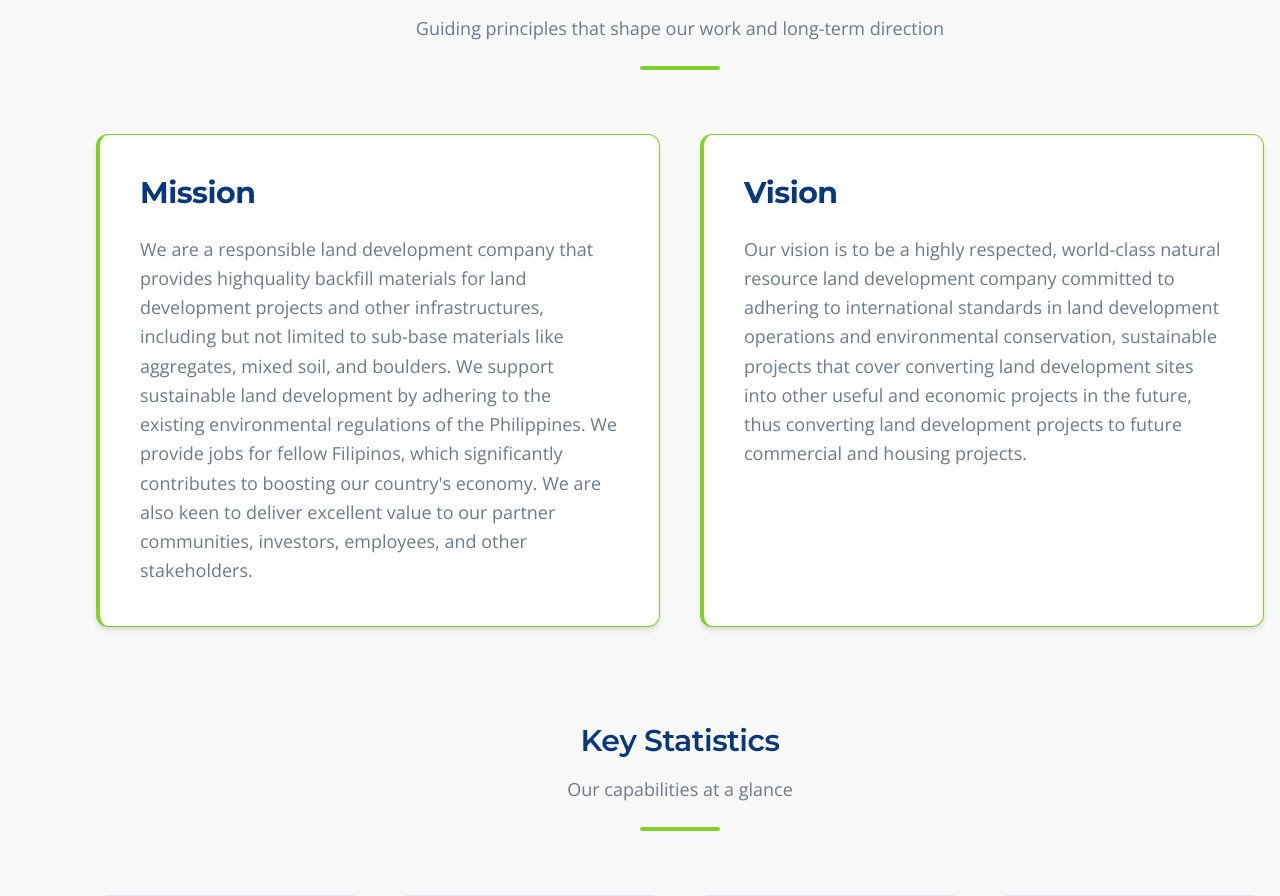
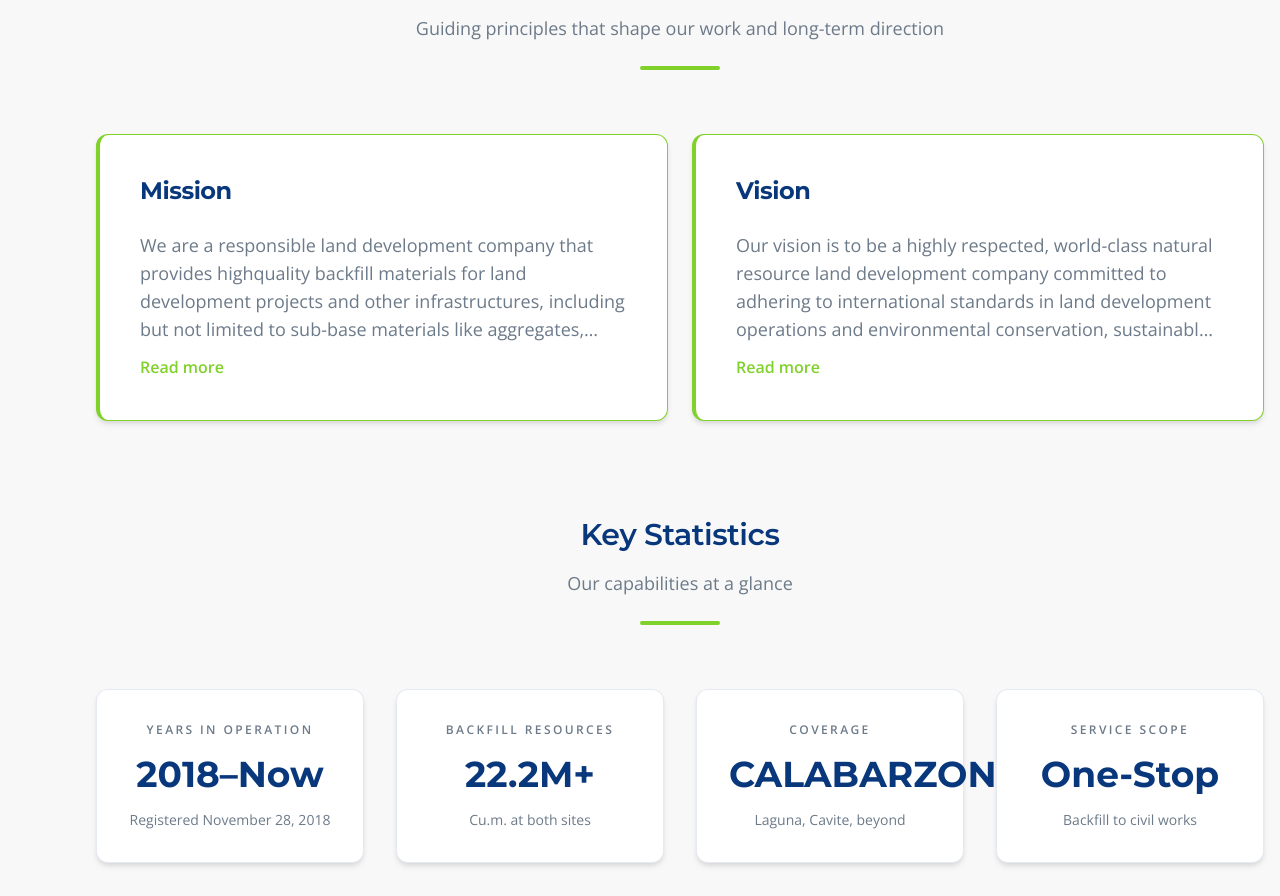
Before and after one commit to CarlAbigania/Cliberduche-Portfolio, a React (Vite) app: page / in a window 1280 px wide. Shown: the part 1660-2556 px from the top of the page. Built offline with nearby package versions, Linux system fonts and the light colour scheme.

Commit message:
add a readme that expands the card independently

```diff
--- a/src/components/AboutUs.jsx
+++ b/src/components/AboutUs.jsx
@@ -24,6 +24,14 @@ const AboutUs = () => {
       desc: 'Our vision is to be a highly respected, world-class natural resource land development company committed to adhering to international standards in land development operations and environmental conservation, sustainable projects that cover converting land development sites into other useful and economic projects in the future, thus converting land development projects to future commercial and housing projects.',
     },
   ];
+
+  // Local state for expanding/collapsing Mission & Vision descriptions
+  const [expanded, setExpanded] = React.useState(() => missionVision.map(() => false));
+  const toggleExpanded = (i) => setExpanded((prev) => {
+    const copy = [...prev];
+    copy[i] = !copy[i];
+    return copy;
+  });
 
   const coreValues = [
     {
@@ -105,27 +113,37 @@ const AboutUs = () => {
         </div>
 
         {/* Mission & Vision */}
-        <div className="mb-24">
-          <div className="text-center mb-16">
-            <h3 className="text-primary mb-4">
+        <div className="mb-12 md:mb-24">
+          <div className="text-center mb-12 md:mb-16">
+            <h3 className="text-primary mb-3 md:mb-4">
               Mission & Vision
             </h3>
-            <p className="text-gray text-lg max-w-2xl mx-auto">
+            <p className="text-gray text-base md:text-lg max-w-2xl mx-auto">
               Guiding principles that shape our work and long-term direction
             </p>
             <div className="section-title-underline"></div>
           </div>
 
-          <div className="grid grid-cols-1 lg:grid-cols-2 gap-10">
+          <div className="grid grid-cols-1 lg:grid-cols-2 gap-6 items-start">
             {missionVision.map((item, index) => (
               <div
                 key={index}
-                className="premium-card p-10 border-l-4 border-secondary"
+                className="premium-card p-6 md:p-10 border-l-4 border-secondary"
               >
-                <h4 className="text-2xl md:text-3xl font-mont font-bold text-primary mb-6">
+                <h4 className="text-xl md:text-2xl font-mont font-bold text-primary mb-4 md:mb-6">
                   {item.title}
                 </h4>
-                <p className="text-gray text-lg leading-relaxed">{item.desc}</p>
+                <p id={`mission-desc-${index}`} className={`text-gray text-base md:text-lg leading-tight ${expanded[index] ? '' : 'clamp-4'}`}>
+                  {item.desc}
+                </p>
+                <button
+                  onClick={() => toggleExpanded(index)}
+                  aria-expanded={expanded[index]}
+                  aria-controls={`mission-desc-${index}`}
+                  className="mt-3 inline-block text-secondary font-semibold hover:text-accent focus:outline-none"
+                >
+                  {expanded[index] ? 'Show less' : 'Read more'}
+                </button>
               </div>
             ))}
           </div>
--- a/src/index.css
+++ b/src/index.css
@@ -83,4 +83,12 @@
   .fade-in-left {
     animation: slideInLeft 0.6s ease-out;
   }
+
+  /* Clamp utility for long paragraphs (works without Tailwind plugin) */
+  .clamp-4 {
+    display: -webkit-box;
+    -webkit-line-clamp: 4;
+    -webkit-box-orient: vertical;
+    overflow: hidden;
+  }
 }
```
